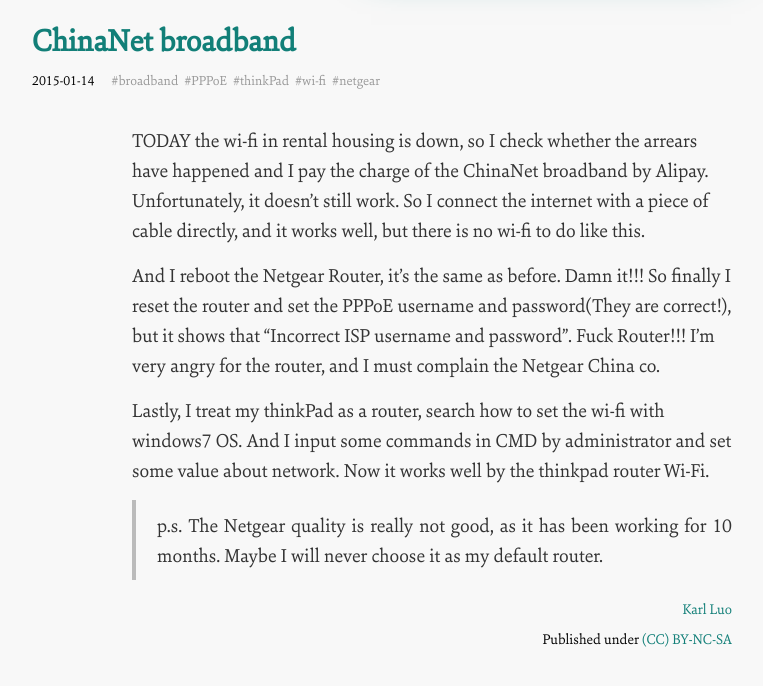
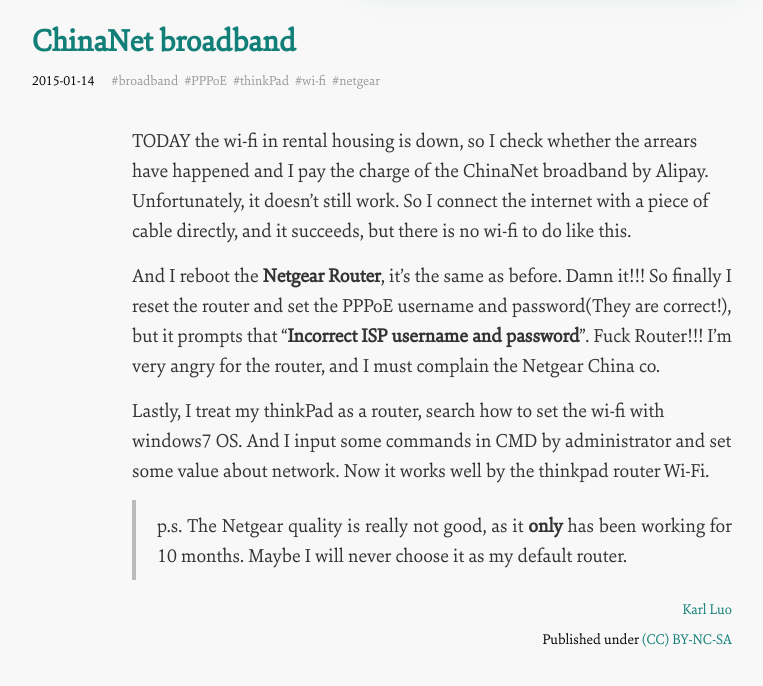
Before and after one commit to luolinjia/en, a Jekyll site: the page built from _posts/2015-01-14-chinanet-broadband.md, in a window 1280 px wide and 1122 px high. Shown: the part 388-1074 px from the top of the window, without its empty margins (208-971 px from the left). Built offline with Jekyll 4.4.1, drawn with Linux system fonts in a browser that asks for light colours; Markdown is read by kramdown in place of the engine named in the settings; comment, search, counter and statistics services are not loaded.

Commit message:
Update 2015-01-14-chinanet-broadband.md

```diff
--- a/_posts/2015-01-14-chinanet-broadband.md
+++ b/_posts/2015-01-14-chinanet-broadband.md
@@ -12,10 +12,10 @@ tags:
 - netgear
 ---
 
-TODAY the wi-fi in rental housing is down, so I check whether the arrears have happened and I pay the charge of the ChinaNet broadband by Alipay. Unfortunately, it doesn't still work. So I connect the internet with a piece of cable directly, and it works well, but there is no wi-fi to do like this.
+TODAY the wi-fi in rental housing is down, so I check whether the arrears have happened and I pay the charge of the ChinaNet broadband by Alipay. Unfortunately, it doesn't still work. So I connect the internet with a piece of cable directly, and it succeeds, but there is no wi-fi to do like this.
 
-And I reboot the Netgear Router, it's the same as before. Damn it!!! So finally I reset the router and set the PPPoE username and password(They are correct!), but it shows that "Incorrect ISP username and password". Fuck Router!!! I'm very angry for the router, and I must complain the Netgear China co.
+And I reboot the **Netgear Router**, it's the same as before. Damn it!!! So finally I reset the router and set the PPPoE username and password(They are correct!), but it prompts that "**Incorrect ISP username and password**". Fuck Router!!! I'm very angry for the router, and I must complain the Netgear China co.
 
 Lastly, I treat my thinkPad as a router, search how to set the wi-fi with windows7 OS. And I input some commands in CMD by administrator and set some value about network. Now it works well by the thinkpad router Wi-Fi.
 
-> p.s. The Netgear quality is really not good, as it has been working for 10 months. Maybe I will never choose it as my default router.
+> p.s. The Netgear quality is really not good, as it **only** has been working for 10 months. Maybe I will never choose it as my default router.
```
